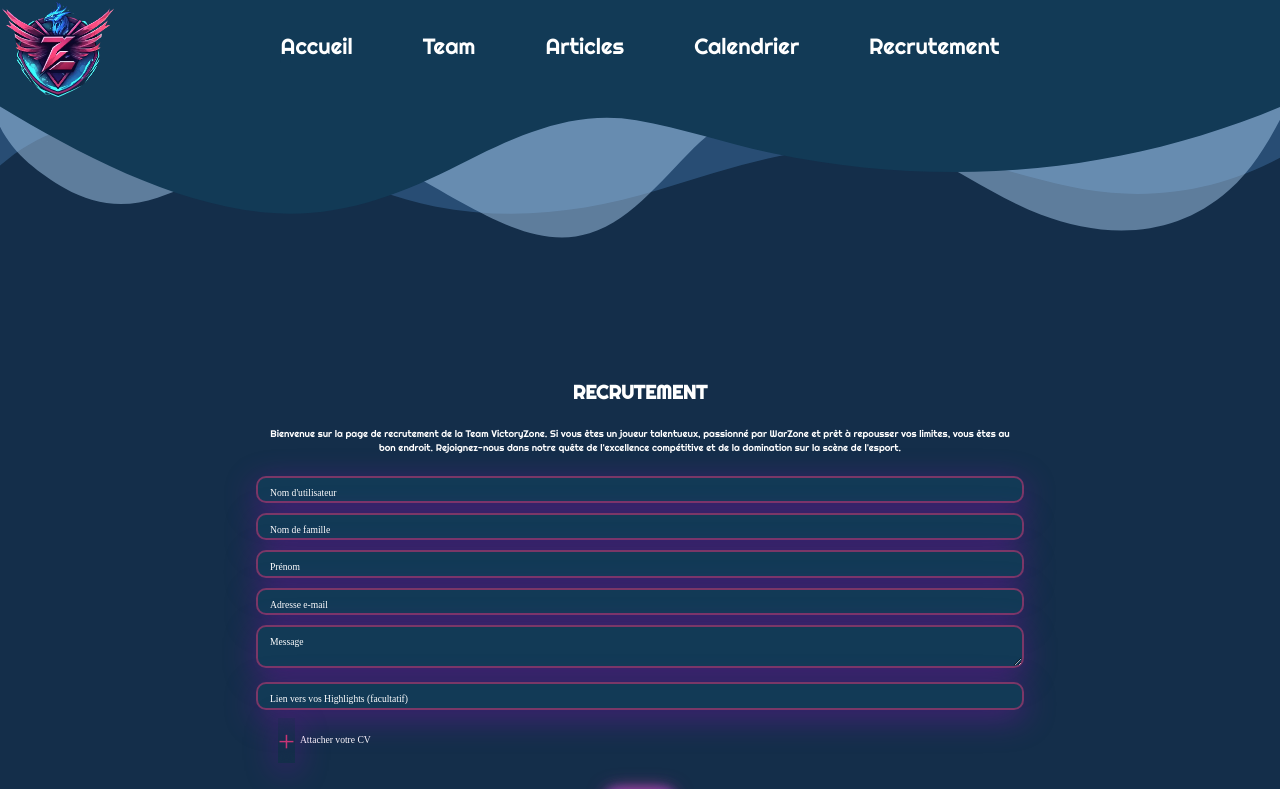
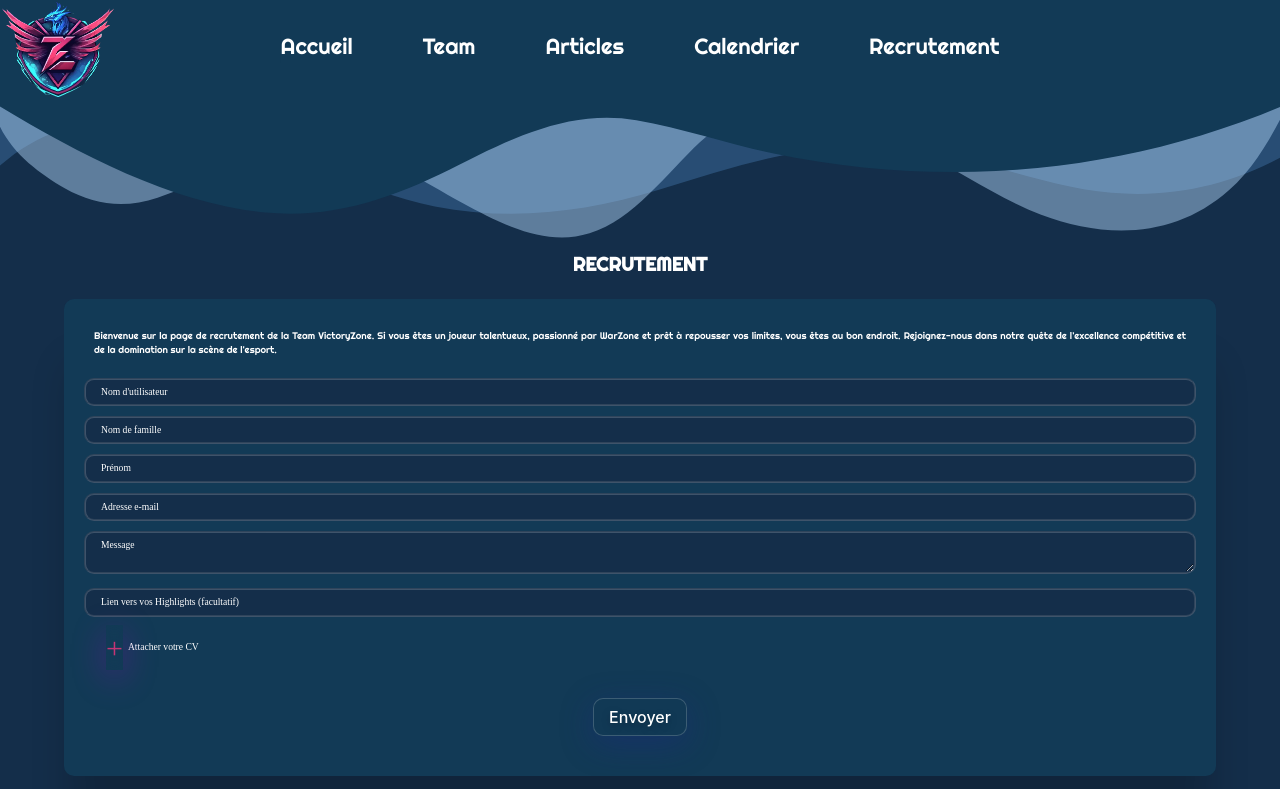
Before and after one commit to QuentinJoanon/VictoryZone-Front, a Next.js app: page /recrutement in a window 1280 px wide. Shown: the top 789 px of the page. Built offline with nearby package versions, Linux system fonts and the light colour scheme.

Commit message:
fix : New style for recrutement page

```diff
--- a/src/app/index.scss
+++ b/src/app/index.scss
@@ -6,6 +6,7 @@
   &__description {
     padding: 5px;
     // text-align: left;
+    text-align: start;
     text-align: justify;
   }
 }
--- a/src/app/recrutement/index.scss
+++ b/src/app/recrutement/index.scss
@@ -1,15 +1,16 @@
+@use '../../styles/mixins' as m;
+@use '../../styles/mixins-button' as mb;
+
 .recrutement {
   // conteneur globale
   // border: 1px solid white;
-  padding: 10% 20%;
+  @include m.card-styles;
 
-  &__h1 {
-    // border: 1px solid green;
-    padding-bottom: 10px;
-  }
   &__description {
     // border: 1px solid greenyellow;
     padding: 10px;
+    text-align: start;
+    text-align: justify;
   }
 }
 
@@ -22,12 +23,22 @@
     width: 100%;
     padding-top: 8px;
     margin-top: 10px;
-    background: #123a56;
-    box-shadow: 0 8px 32px 0 rgba(162, 9, 204, 0.37);
-    backdrop-filter: blur(9px);
-    -webkit-backdrop-filter: blur(9px);
+
+    padding: 5px;
+    font-size: 1rem;
+    border-width: 2px;
+    border-color: rgba(255, 255, 255, 0.18);
+    background-color: #142e4a;
+    color: #ffffff;
+    border-style: groove;
     border-radius: 10px;
-    border: 2px solid #c6357495;
+
+    // background: #123a56;
+    // box-shadow: 0 8px 32px 0 rgba(162, 9, 204, 0.37);
+    // backdrop-filter: blur(9px);
+    // -webkit-backdrop-filter: blur(9px);
+    // border-radius: 10px;
+    // border: 2px solid #c6357495;
 
     &::placeholder {
       color: white;
@@ -42,14 +53,15 @@
 
     &__submit {
       // border: 1px solid cyan;
+      @include mb.button;
       align-self: center; // Centre le bouton horizomtalement dans le conteneur sans qu'il prenne tout l'espace honrizontalement
       margin: 20px auto;
       padding: 5px 15px;
-      border-radius: 10px;
-      background-color: #c63575;
-      color: white;
-      box-shadow: 0 0 20px #c63575, 0 0 15px #354dc6, 0 0 10px #354dc6,
-        0 0 10px #c63575;
+      // border-radius: 10px;
+      // background-color: #c63575;
+      // color: white;
+      // box-shadow: 0 0 20px #c63575, 0 0 15px #354dc6, 0 0 10px #354dc6,
+      //   0 0 10px #c63575;
     }
   }
 }
@@ -99,101 +111,3 @@
     }
   }
 }
-
-// .recrutement {
-//   // Conteneur general
-//   border: 1px solid white;
-//   margin: 0;
-//   padding: 20px;
-
-//   &__h1 {
-//     border: 1px solid green;
-//     text-align: center;
-//     margin-bottom: 20px;
-//   }
-//   &__description {
-//     border: 1px solid greenyellow;
-//     margin-bottom: 20px;
-//   }
-// }
-
-// .recrutement__form {
-//   // conteneur du formulaire
-//   border: 1px solid yellow;
-//   box-sizing: border-box;
-//   // padding: 10px;
-
-//   &__fields {
-//     border: 1px solid red;
-
-//     // margin-bottom: 10px; // Espace entre chaques champs
-//     margin-top: 10px;
-//     width: 100%; // Remplit la largeur du conteneur
-//     border-radius: 10px;
-//     background-color: #d9d9d9;
-//     box-shadow: 0 0 20px #c63575, 0 0 15px #354dc6, 0 0 10px #354dc6,
-//       0 0 10px #c63575;
-//   }
-
-//   &__btn {
-//     // Conteneur des boutons selection fichier + envoyer
-//     border: 1px solid orange;
-//     display: flex;
-//     justify-content: center; // centre les elements horizontalement
-//     flex-direction: column; // affiche les elements en colonne
-
-//     &__add-file {
-//       // border: 1px solid #b0b;
-//       // border-radius: 10px;
-//       // background-color: #d9d9d9;
-//       // max-width: 100px;
-//       height: 0px;
-//     }
-//     &__send {
-//       border: 1px solid cyan;
-//       align-self: center; // Centre le bouton horizomtalement dans le conteneur sans qu'il prenne tout l'espace honrizontalement
-//       margin: 20px;
-//       padding: 5px 15px;
-//       border-radius: 10px;
-//       background-color: #c63575;
-//       color: white;
-//       box-shadow: 0 0 20px #c63575, 0 0 15px #354dc6, 0 0 10px #354dc6,
-//         0 0 10px #c63575;
-//     }
-//   }
-// }
-// .label_coule {
-//   border: 1px solid cyan;
-//   // align-self: center; // Centre le bouton horizomtalement dans le conteneur sans qu'il prenne tout l'espace honrizontalement
-//   // margin: 20px;
-//   // padding: 5px 15px;
-//   border-radius: 10px;
-//   // background-color: #c63575;
-//   color: white;
-//   // box-shadow: 0 0 20px #c63575, 0 0 15px #354dc6, 0 0 10px #354dc6,
-//   //   0 0 10px #c63575;
-//   // position: relative; // Permet de positionner l'icome de suppression relative a ce conteneur
-//   // display: inline-block; // Permet de specifier une largeur en fonction du contenu
-//   // padding-right: 20px;
-// }
-
-// .recrutement__form__file {
-//   display: flex;
-//   flex-direction: column;
-//   align-items: center;
-//   margin-bottom: 10px;
-// }
-
-// .file-name {
-//   margin-top: 10px;
-//   font-size: 14px;
-//   color: gray;
-// }
-// .remove-file {
-//   border: none;
-//   background: none;
-//   color: red;
-//   cursor: pointer;
-//   font-size: 14px;
-//   font-weight: bold;
-// }
--- a/src/app/recrutement/page.tsx
+++ b/src/app/recrutement/page.tsx
@@ -118,8 +118,8 @@ export default function Recrutement() {
 
   return (
     <main>
+      <h1>RECRUTEMENT</h1>
       <div className="recrutement">
-        <h1 className="recrutement__h1">RECRUTEMENT</h1>
         <p className="recrutement__description">
           Bienvenue sur la page de recrutement de la Team VictoryZone. Si vous
           êtes un joueur talentueux, passionné par WarZone et prêt à repousser
```
Also changed, not shown: src/app/cgu/index.scss (+3 -5 lines).
